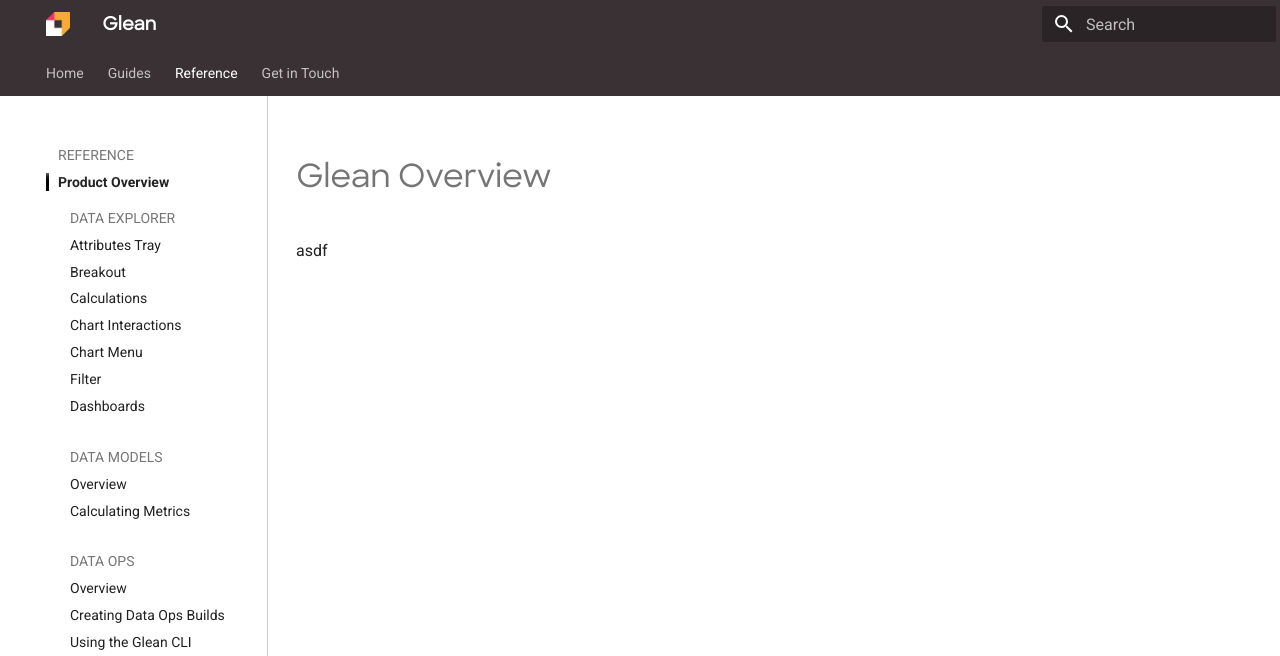
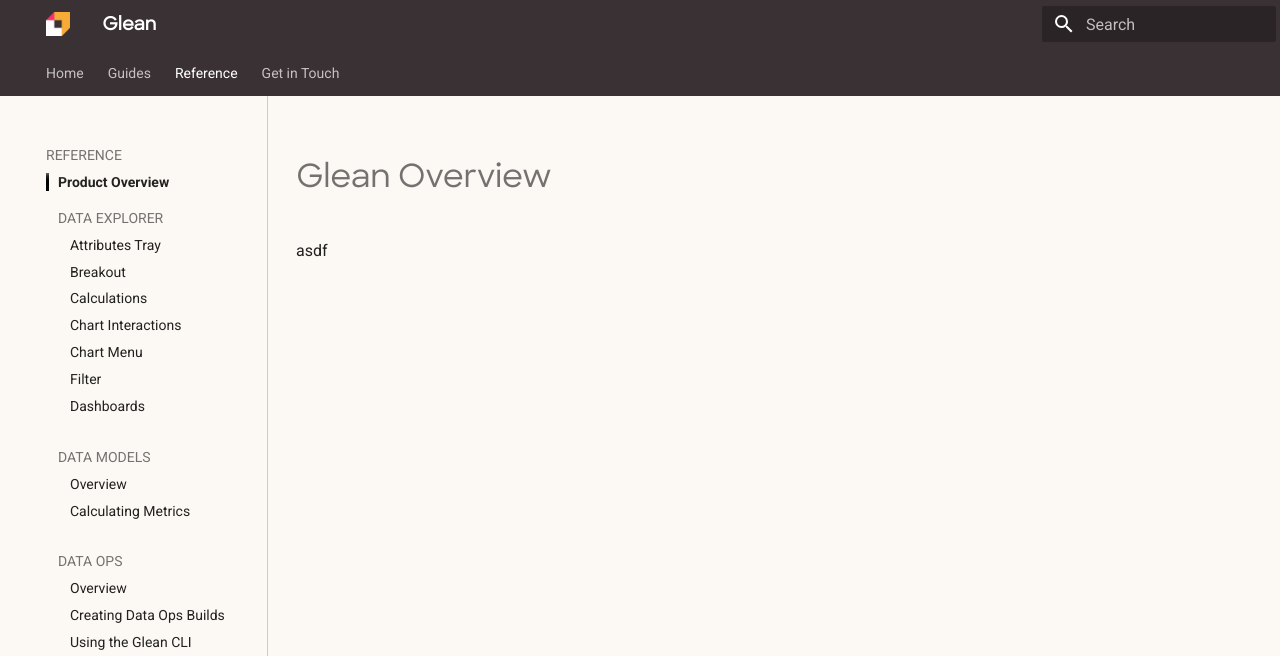
Before and after one commit to gleannyc/documentation, an MkDocs documentation site: the page built from docs/reference/glean-overview.md, in a window 1280 px wide. Shown: the top 656 px of the page. Built offline with MkDocs 1.6.1 and Material for MkDocs 9.7.7, drawn with Linux system fonts in a browser that asks for light colours.

Commit message:
add colors to glean color scheme

```diff
--- a/docs/assets/stylesheets/extra.css
+++ b/docs/assets/stylesheets/extra.css
@@ -1,23 +1,34 @@
+[data-md-color-scheme="glean"] {
+    --md-accent-fg-color: #F0326E;
+    --md-default-bg-color: #FCF9F4;
+    --md-footer-bg-color: #3a3134;
+    --md-primary-fg-color--dark: #F7AA35;
+    --md-primary-fg-color: #134768;
+}
+
 [data-md-color-scheme="glean"] .md-header,
 [data-md-color-scheme="glean"] .md-tabs,
 [data-md-color-scheme="glean"] .md-footer {
     background-color: #3a3134;
-  /*--md-primary-fg-color: #3a3134;*/
 }
 
 .md-sidebar {
     padding: 0;
 }
 
+
 /* scrolling is pretty weird on the base theme so remove the top margin and apply
  * it to all three columns in the layout */
+
 .md-main__inner {
     margin-top: 0;
 }
+
 .md-nav.md-nav--primary.md-nav--lifted {
     margin-top: 2.5rem;
     margin-bottom: 2.5rem;
 }
+
 .md-content {
     margin-top: 1rem;
 }
@@ -32,12 +43,15 @@
     padding-top: 1.5rem;
 }
 
+
 /* Moves the sidebar to the left and adds a boarder */
+
 .md-grid {
     margin-left: 1.5rem;
     margin-right: 0;
     max-width: initial;
 }
+
 .md-sidebar.md-sidebar--primary .md-sidebar__scrollwrap {
     border-right: 1px solid #cbcbcb;
 }
@@ -46,7 +60,7 @@
     color: var(--md-default-fg-color--light);
     text-transform: uppercase;
     font-weight: 500;
-  padding: 0 12px;
+    /* padding: 0 12px; */
 }
 
 .md-nav__item.md-nav__item--section.md-nav__item--nested {
@@ -61,19 +75,11 @@
     display: none;
 }
 
-[data-md-color-scheme="glean"]
-  .md-nav__item--section
-  > .md-nav
-  > .md-nav__list
-  > .md-nav__item {
+[data-md-color-scheme="glean"] .md-nav__item--section>.md-nav>.md-nav__list>.md-nav__item {
     padding: 0 12px;
 }
 
-[data-md-color-scheme="glean"]
-  .md-nav__item--section
-  > .md-nav
-  > .md-nav__list
-  > .md-nav__item.md-nav__item--active {
+[data-md-color-scheme="glean"] .md-nav__item--section>.md-nav>.md-nav__list>.md-nav__item.md-nav__item--active {
     border-left: 3px solid black;
     padding-left: 9px;
 }
@@ -88,6 +94,7 @@
     color: #3a3134;
     src: url("/assets/SharpSans-Medium.woff2") format("woff2");
 }
+
 .md-header__title,
 h1,
 h2,
```
Lines whose indentation alone changed are shown as unchanged.
